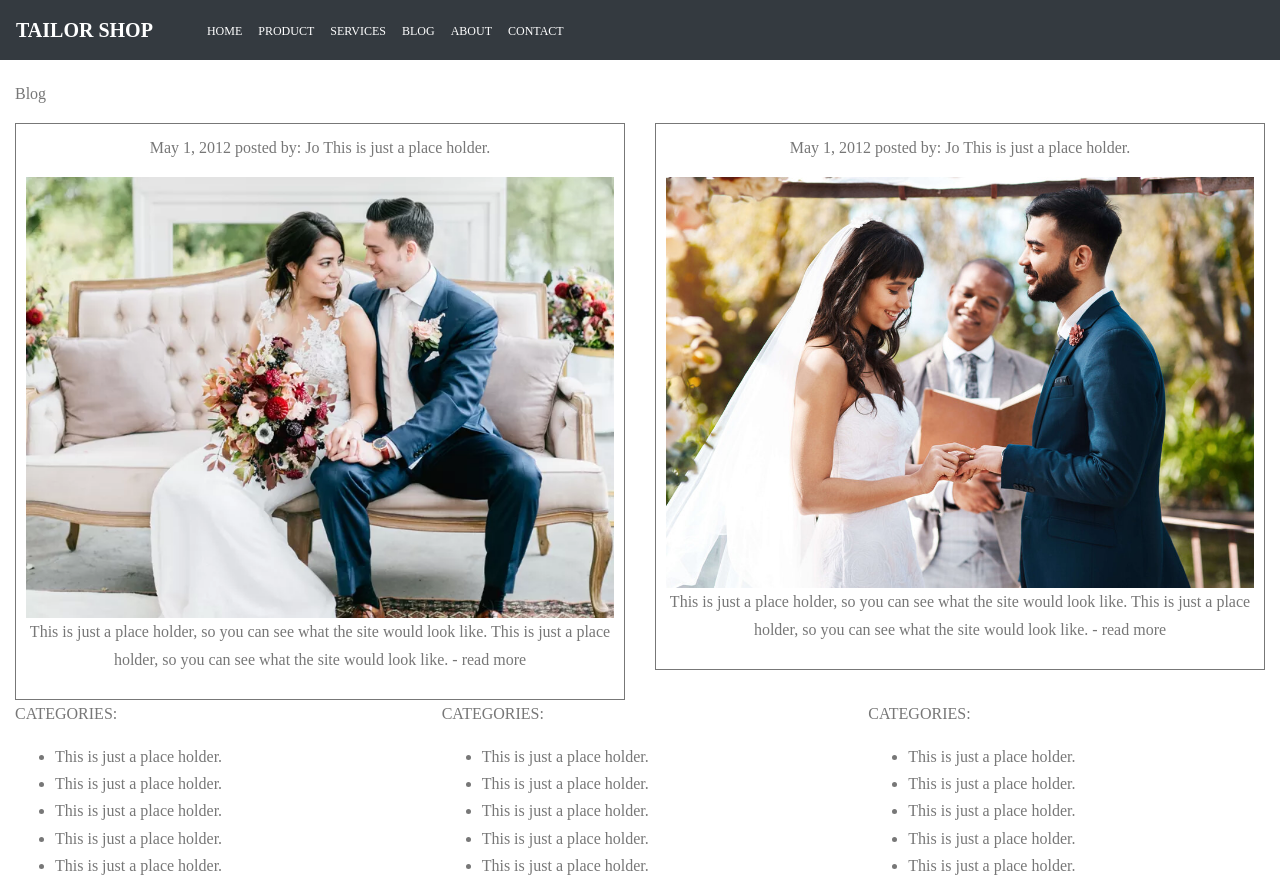
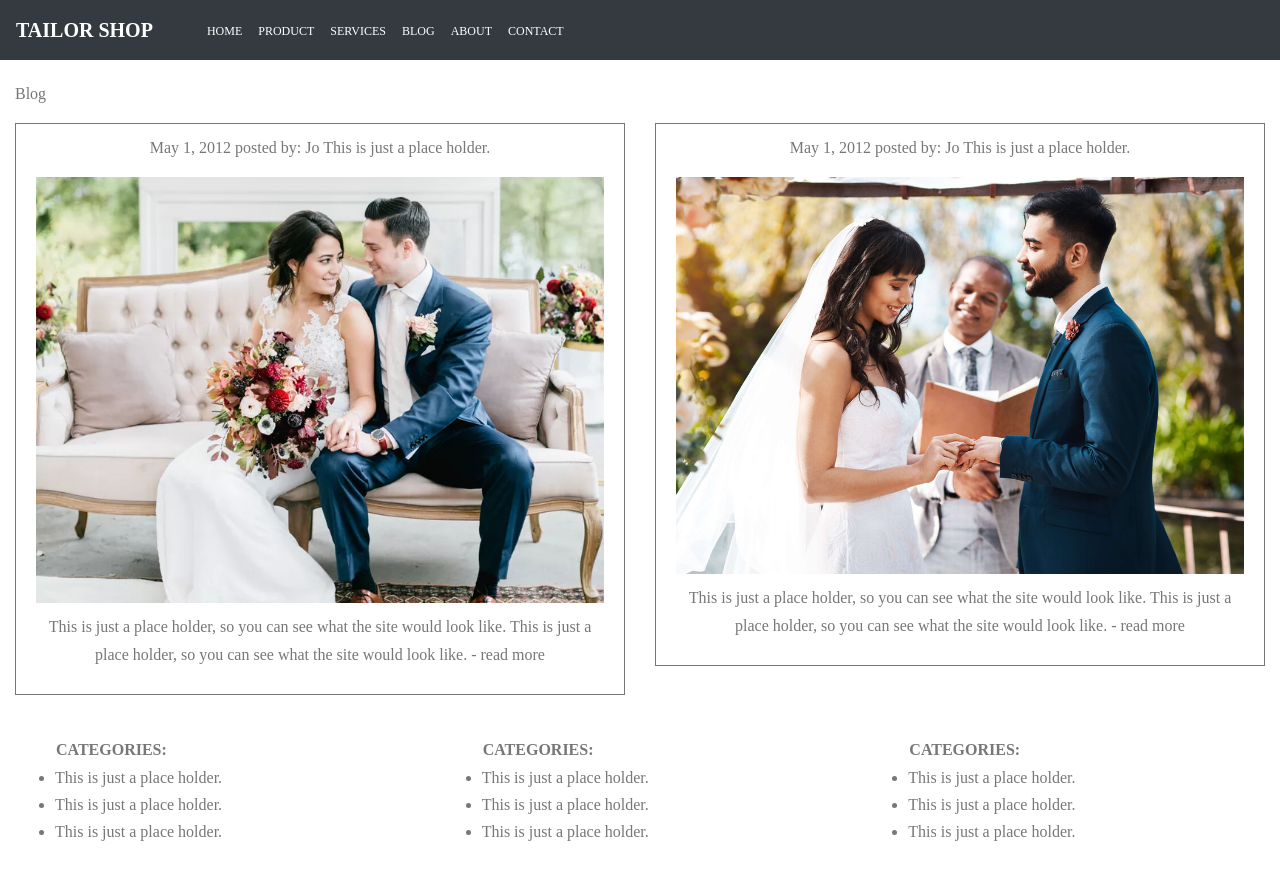
Before and after one commit to YakubuAmidu/Tailor-shop, a React (Create React App) app: page /BlogScreen in a window 1280 px wide. Shown: the top 884 px of the page. Built offline with nearby package versions, Linux system fonts and the light colour scheme.

Commit message:
Commiting changes

```diff
--- a/src/components/App.css
+++ b/src/components/App.css
@@ -260,14 +260,20 @@ body {
 .Blog_date {
   text-align: center;
   border: 1px solid;
-  padding: 10px 10px;
+  padding: 10px 20px;
   margin: 0 auto;
 }
 
 .Blog_image-one {
+  padding-bottom: 10px;
   width: 100%;
 }
 
 .Tailor_image-one {
   width: 100%;
 }
+
+.Blog_detail {
+  padding-top: 40px;
+  padding-bottom: 40px;
+}
--- a/src/screens/BlogScreen.js
+++ b/src/screens/BlogScreen.js
@@ -41,15 +41,12 @@ const Blog = () => {
           </Col>
         </Row>
 
-        <div>
+        <div className="Blog_detail">
           <Row>
             <Col>
               <div className="Blog_detail-one">
-                <p className="Blog_categories">CATEGORIES:</p>
                 <ul className="Blog_list">
-                  <li>This is just a place holder.</li>
-                  <li>This is just a place holder.</li>
-                  <li>This is just a place holder.</li>
+                  <th>CATEGORIES:</th>
                   <li>This is just a place holder.</li>
                   <li>This is just a place holder.</li>
                   <li>This is just a place holder.</li>
@@ -58,11 +55,8 @@ const Blog = () => {
             </Col>
             <Col>
               <div className="Blog_detail-one">
-                <p className="Blog_categories">CATEGORIES:</p>
                 <ul className="Blog_list">
-                  <li>This is just a place holder.</li>
-                  <li>This is just a place holder.</li>
-                  <li>This is just a place holder.</li>
+                  <th>CATEGORIES:</th>
                   <li>This is just a place holder.</li>
                   <li>This is just a place holder.</li>
                   <li>This is just a place holder.</li>
@@ -71,11 +65,8 @@ const Blog = () => {
             </Col>
             <Col>
               <div className="Blog_detail-one">
-                <p lassName="Blog_categories">CATEGORIES:</p>
                 <ul className="Blog_list">
-                  <li>This is just a place holder.</li>
-                  <li>This is just a place holder.</li>
-                  <li>This is just a place holder.</li>
+                  <th>CATEGORIES:</th>
                   <li>This is just a place holder.</li>
                   <li>This is just a place holder.</li>
                   <li>This is just a place holder.</li>
@@ -95,10 +86,7 @@ const Blog = () => {
                   look like. This is just a place holder, so you can see what
                   the site would look like. This is just a place holder, so you
                   can see what the site would look like. This is just a place
-                  holder, so you can see what the site would look like. This is
-                  just a place holder, so you can see what the site would look
-                  like. This is just a place holder, so you can see what the
-                  site would look like. - read more
+                  holder, so you can see what the site would look like.
                 </p>
               </div>
             </Col>
```
